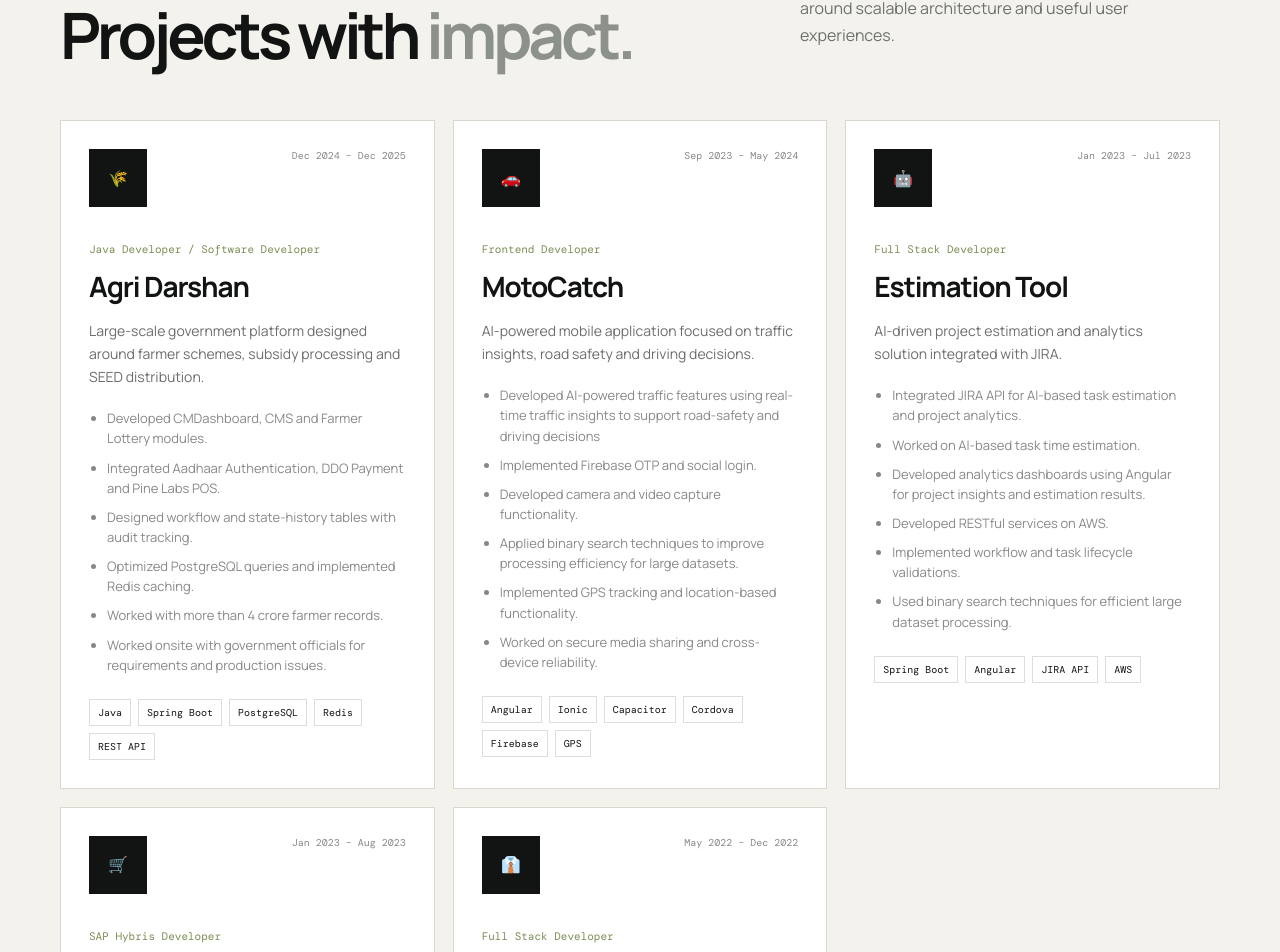
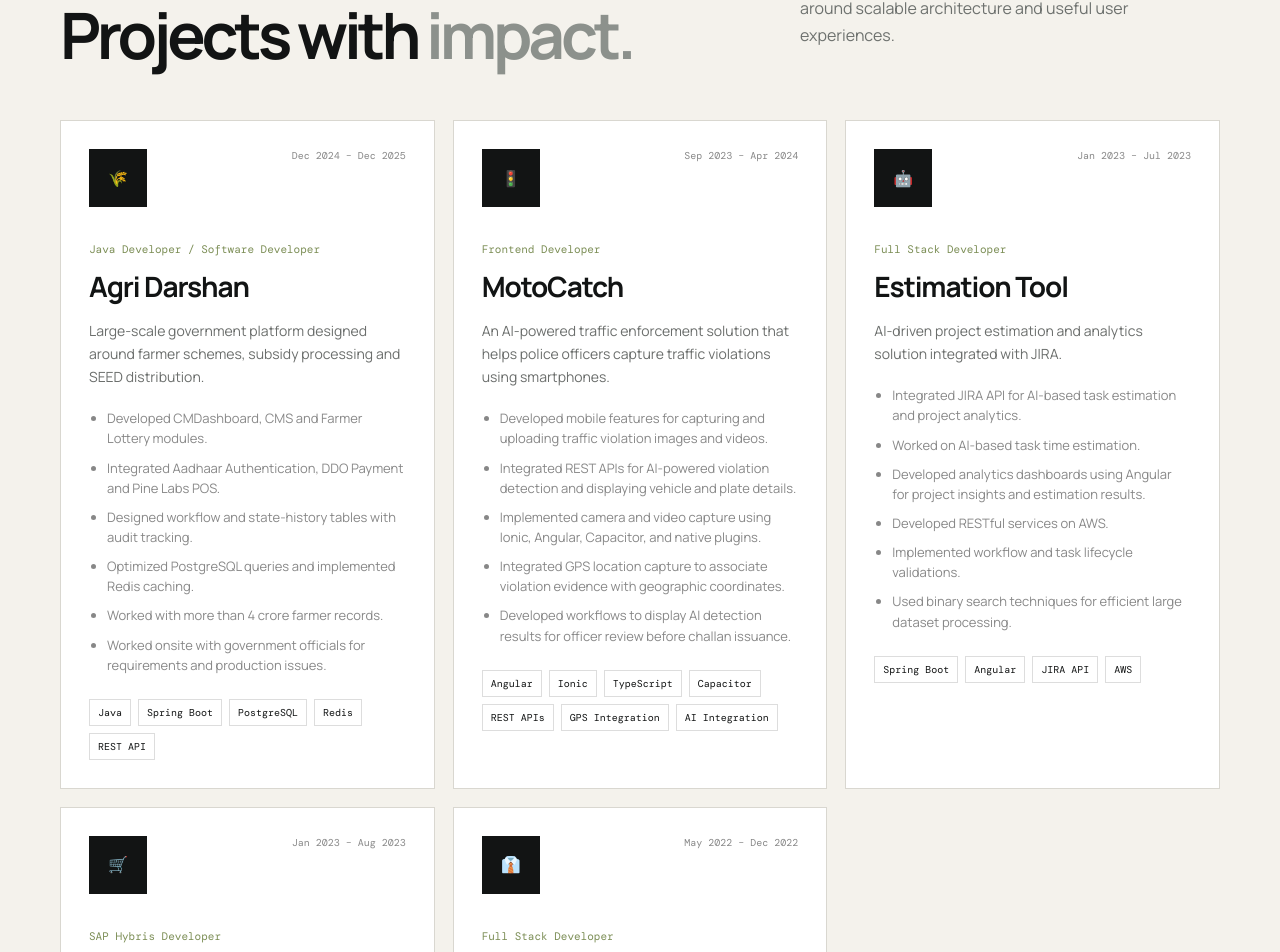
Before and after one commit to sachinkush007/sachin-portfolio, an Angular app: page / in a window 1280 px wide. Shown: the part 4036-4988 px from the top of the page. Built offline with nearby package versions, Linux system fonts and the light colour scheme.

Commit message:
motocatch points update

```diff
--- a/src/app/app.component.html
+++ b/src/app/app.component.html
@@ -587,71 +587,35 @@
       <article class="project">
 
         <div class="project-top">
-
-          <div class="project-icon">
-            🚗
-          </div>
-
-          <span>
-            Sep 2023 – May 2024
-          </span>
-
+          <div class="project-icon">🚦</div>
+          <span>Sep 2023 – Apr 2024</span>
         </div>
 
-        <p class="project-role">
-          Frontend Developer
+        <p class="project-role">Frontend Developer</p>
+
+        <h4>MotoCatch</h4>
+
+        <p>
+          An AI-powered traffic enforcement solution that helps police officers
+          capture traffic violations using smartphones.
         </p>
 
-        <h4>
-          MotoCatch
-        </h4>
-
-        <p>
-          AI-powered mobile application focused on
-          traffic insights, road safety and driving decisions.
-        </p>
-
-
         <ul class="project-details">
-
-          <li>
-            Developed AI-powered traffic features using real-time traffic insights to support road-safety and driving
-            decisions
-          </li>
-
-          <li>
-            Implemented Firebase OTP and social login.
-          </li>
-
-          <li>
-            Developed camera and video capture functionality.
-          </li>
-
-          <li>
-            Applied binary search techniques to improve processing efficiency for large datasets.
-          </li>
-
-          <li>
-            Implemented GPS tracking and location-based functionality.
-          </li>
-
-          <li>
-            Worked on secure media sharing and
-            cross-device reliability.
-          </li>
-
+          <li>Developed mobile features for capturing and uploading traffic violation images and videos.</li>
+          <li>Integrated REST APIs for AI-powered violation detection and displaying vehicle and plate details.</li>
+          <li>Implemented camera and video capture using Ionic, Angular, Capacitor, and native plugins.</li>
+          <li>Integrated GPS location capture to associate violation evidence with geographic coordinates.</li>
+          <li>Developed workflows to display AI detection results for officer review before challan issuance.</li>
         </ul>
 
-
         <div class="tags">
-
           <span>Angular</span>
           <span>Ionic</span>
+          <span>TypeScript</span>
           <span>Capacitor</span>
-          <span>Cordova</span>
-          <span>Firebase</span>
-          <span>GPS</span>
-
+          <span>REST APIs</span>
+          <span>GPS Integration</span>
+          <span>AI Integration</span>
         </div>
 
       </article>
```
